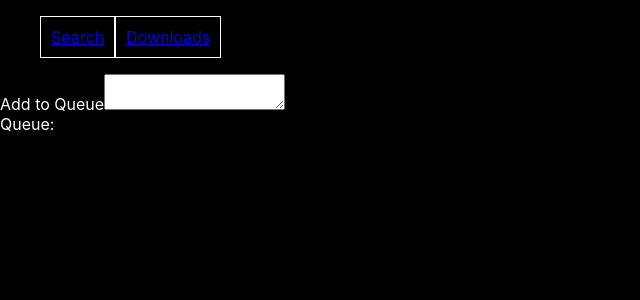
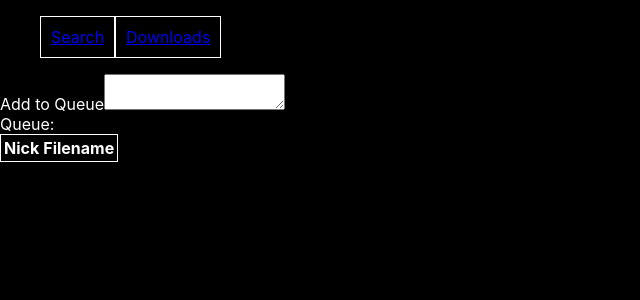
Before and after one commit to casmith/flirr, a React (Create React App) app: page /downloads in a window 1280 px wide. Shown: the top 300 px of the page, without its empty margins (0-640 px from the left). Built offline with nearby package versions, Linux system fonts and the light colour scheme.

Commit message:
Add queue table

```diff
--- /dev/null
+++ b/src/Queue.css
@@ -0,0 +1,3 @@
+table {
+    border: 1px solid white;
+}
--- a/src/Queue.js
+++ b/src/Queue.js
@@ -1,10 +1,24 @@
 import React from 'react';
+import './Queue.css'
 
 function Queue({queue}) {
     return (
         <div>
             <label>Queue:
-                <div>{queue.map(item => (<li>{item.filename}</li>))}</div>
+                <table>
+                    <tr>
+                        <th>Nick</th>
+                        <th>Filename</th>
+                    </tr>
+                    <tbody>
+                    {queue.map(item => (
+                        <tr>
+                            <td>{item.nick}</td>
+                            <td>{item.filename}</td>
+                        </tr>
+                    ))}
+                    </tbody>
+                </table>
             </label>
         </div>
         )
```
